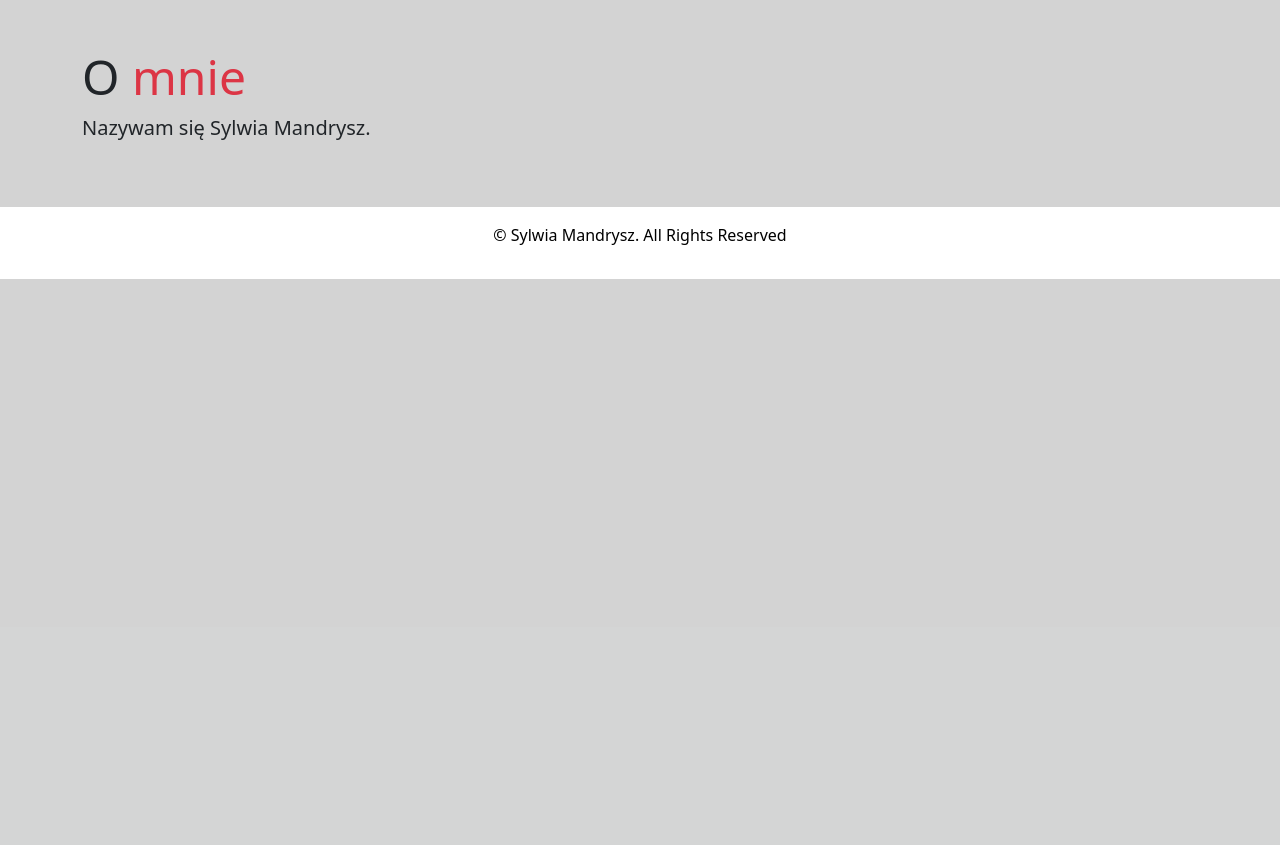
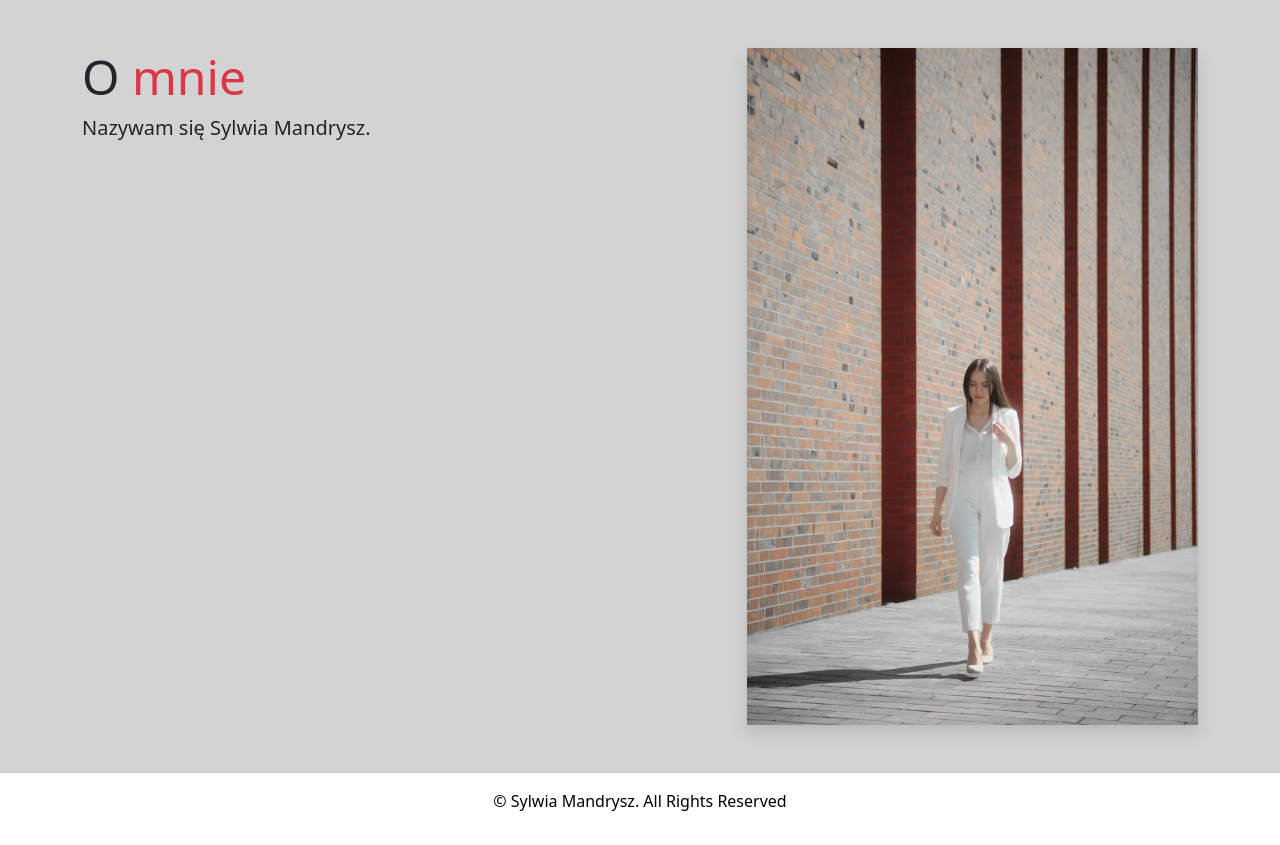
Before and after one commit to Mandi97/sylwia_website, a Django app: page /o-mnie in a window 1280 px wide. Shown: the part 173-1018 px from the top of the page. Before the commit the page ends 452 px from the top, so only its background shows below. Run offline with Django 4.2, Linux system fonts and the light colour scheme; some libraries are stand-ins or nearby versions.

Commit message:
add photo to about me page

```diff
--- a/home/templates/home/about_me.html
+++ b/home/templates/home/about_me.html
@@ -8,6 +8,9 @@
                 </span></h2>
                 <p class="lead">Nazywam się Sylwia Mandrysz.</p>
             </div>
+            <div class="col-md-5">
+                <img src="/static/images/photo_about.jpeg" class="img-fluid shadow" alt="offer">
+            </div>
         </div>
     </section>
 {% endblock %}
```
